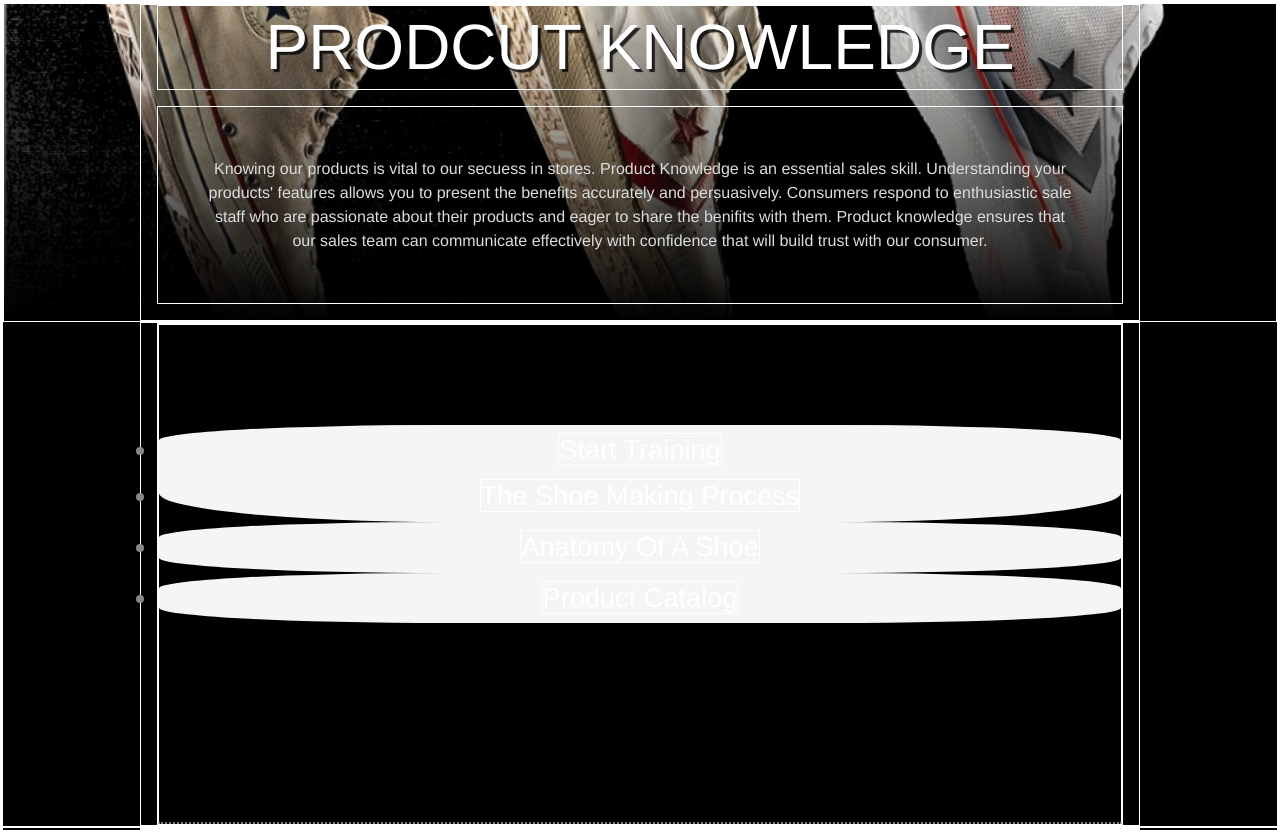
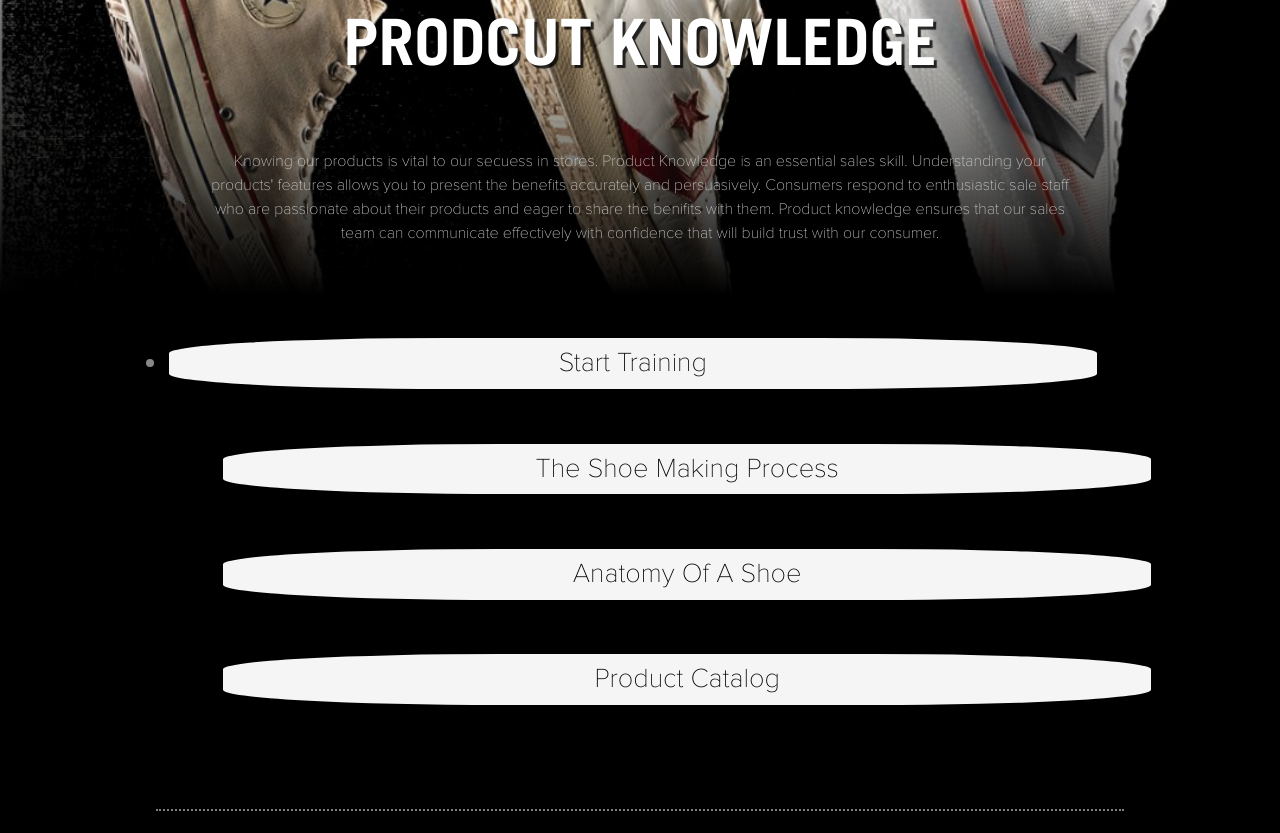
Before and after one commit to Joshua-Lucas/Product-Knowledge, a plain HTML site: page index.html in a window 1280 px wide. After the commit the page ends 811 px from the top, so only its background shows below. Drawn offline with Linux system fonts and the light colour scheme.

Commit message:
check that the @fontface worked correctly and adjusted the ul padding to elimnate extra space.

```diff
--- a/css/style.css
+++ b/css/style.css
@@ -3,31 +3,38 @@
 ==================================== */
 @font-face {
     font-family: "trade-gothic-bold";
-    src: url("/fonts/trade-gothic/trade-gothic-bold.ttf") format('truetype');
+    src: url("../fonts/trade-gothic/trade-gothic-bold.ttf") format('truetype');
 }
 @font-face{
-    font-family: "proxima-nova-light";
-    src: url("/fonts/proxima-nova/proxima-nova-regular.otf") format(opentype);
+    font-family: "proxima-nova-regular";
+    src: url("../fonts/proxima-nova/proxima-nova-regular.otf") format(opentype);
 }
 
+@font-face{
+    font-family: "proxima-nova-bold";
+    src: url("../fonts/proxima-nova/proxima-nova-bold.otf") format(opentype);
+}
 
+@font-face{
+    font-family: "proxima-nova-light";
+    src: url("../fonts/proxima-nova/proxima-nova-light.otf") format(opentype);
+}
 
 /* =================================
   Base Element Styles
 ==================================== */
 * {
     box-sizing: border-box;
-    border: solid 1px white;
   }
 
 body{
     background: #000;
     color: #878787;
-    font: 1em/1.5 "Helvetica Neue", Helvetica, Arial, sans-serif;
+    font: 1em/1.5 "proxima-nova-light",Helvetica, Arial, sans-serif;
 }
 
 h1 {
-    font-size: 4rem;
+    font: 4rem "trade-gothic-bold",Helvetica, Arial, sans-serif;
     color: rgba(255, 255, 255, 1);
     text-transform: uppercase;
     font-weight: normal;
@@ -40,7 +47,6 @@ ul {
     text-align: center;
     margin: auto;
     border-bottom: 2px dotted gray;
-    padding: 100px 0 100px;
     background: black;
 }
 
@@ -76,6 +82,7 @@ ul {
     background-color: whitesmoke;
     border: 5px solid whitesmoke;
     border-radius: 30%;
+    margin: 1em;
 
 }
 
@@ -97,7 +104,8 @@ ul {
 
 a:link {
     text-decoration: none;
-    color: white;
+    color: #000;
+    font-family: 'proxima-nova-light'
 
 }
 
@@ -137,12 +145,11 @@ a:link {
         width: 100%;
     }
 
-    .second-nav,
-    .third-nav,
-    .bottom-nav {
-        float: right;
-        width: 30%;
-
+    #second-nav,
+    #third-nav,
+    #bottom-nav {
+        display:inline-block;
+        width: 100%;
     }
 
 
```
